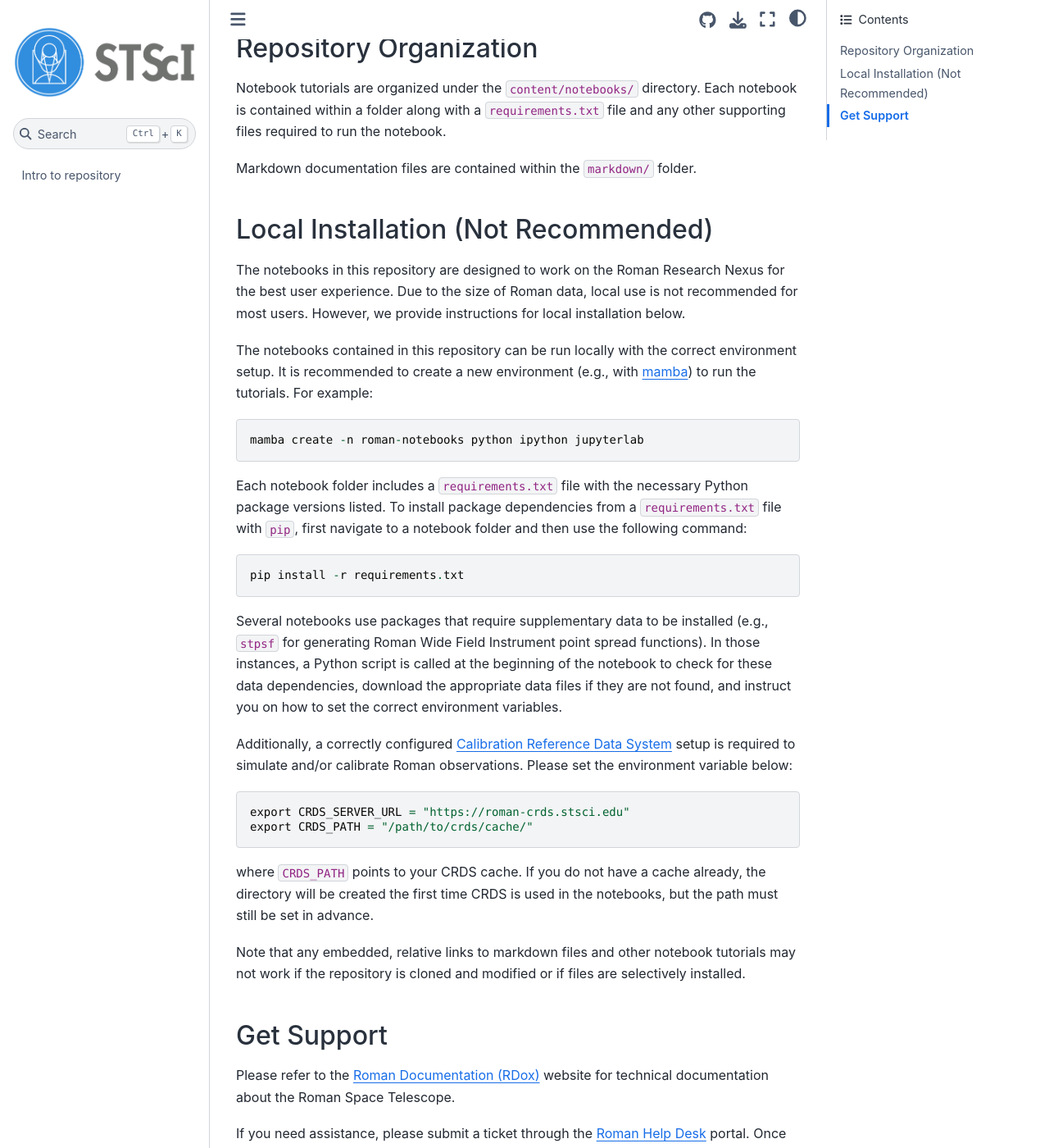
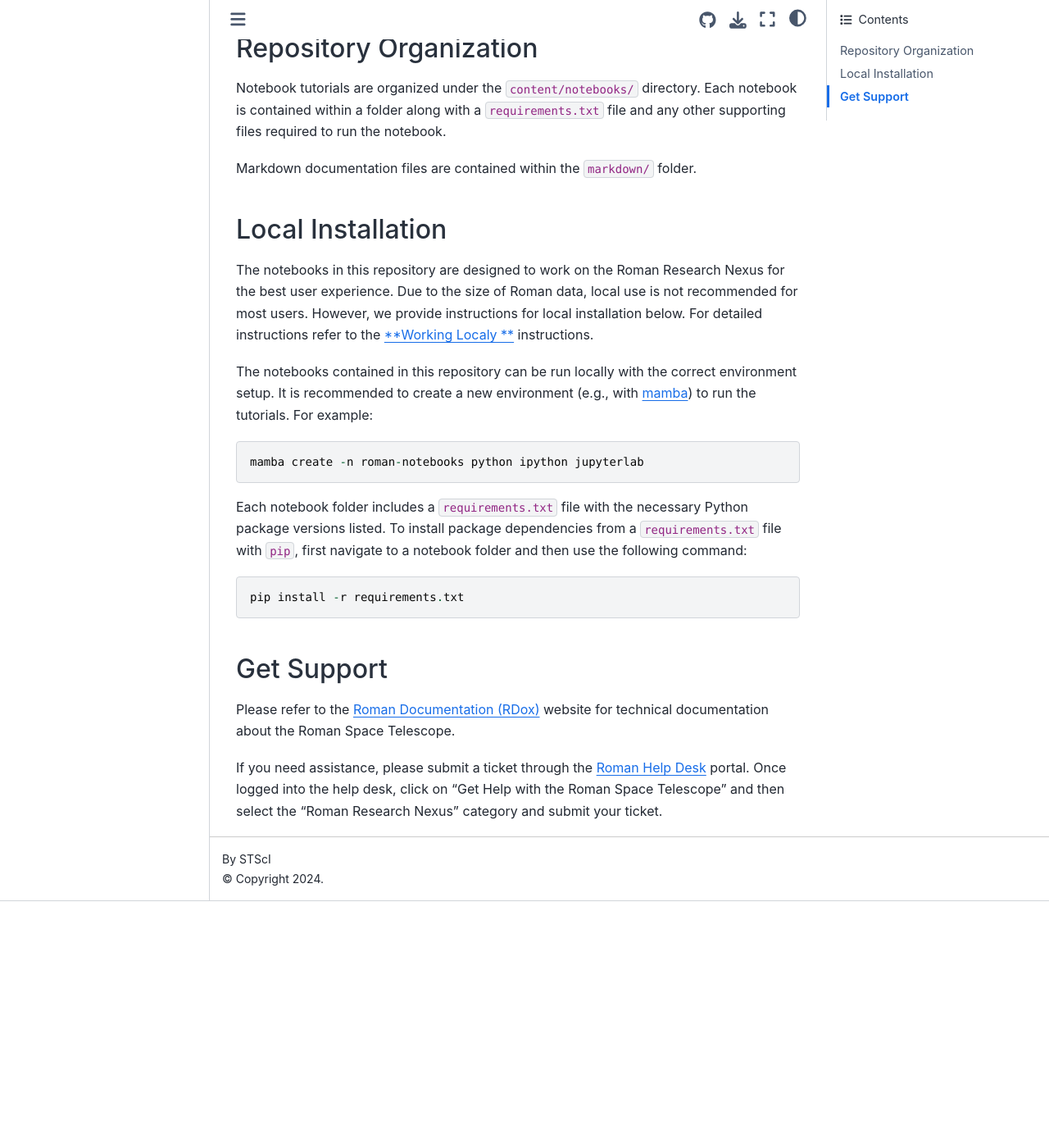
Before and after one commit to spacetelescope/roman_notebooks, a Jupyter Book: the page built from README.md, in a window 1280 px wide and 1400 px high, scrolled down 519 px. Shown: the whole window at 82% size. Built offline with Jupyter Book 1.0.4 settings and Sphinx 7.4.7 and the Sphinx Book theme 1.1.4, drawn with Linux system fonts in a browser that asks for light colours; pages that are not in the unit, such as notebooks, are missing from menus; after the commit the page ends 1618 px from its top, so only the background shows below that.

Commit message:
Added local run information

````diff
--- a/README.md
+++ b/README.md
@@ -10,9 +10,9 @@
 
 Markdown documentation files are contained within the `markdown/` folder.
 
-## Local Installation (Not Recommended)
+## Local Installation
 
-The notebooks in this repository are designed to work on the Roman Research Nexus for the best user experience. Due to the size of Roman data, local use is not recommended for most users. However, we provide instructions for local installation below.
+The notebooks in this repository are designed to work on the Roman Research Nexus for the best user experience. Due to the size of Roman data, local use is not recommended for most users. However, we provide instructions for local installation below. For detailed instructions refer to the [**Working Localy **](markdown/local-run.md) instructions.
 
 The notebooks contained in this repository can be run locally with the correct environment setup. It is recommended to create a new environment (e.g., with [mamba](https://mamba.readthedocs.io/en/latest/index.html)) to run the tutorials. For example:
 ```
@@ -24,16 +24,8 @@
 pip install -r requirements.txt
 ```
 
-Several notebooks use packages that require supplementary data to be installed (e.g., `stpsf` for generating Roman Wide Field Instrument point spread functions). In those instances, a Python script is called at the beginning of the notebook to check for these data dependencies, download the appropriate data files if they are not found, and instruct you on how to set the correct environment variables.
 
-Additionally, a correctly configured [Calibration Reference Data System](https://roman-crds.stsci.edu/static/users_guide/index.html) setup is required to simulate and/or calibrate Roman observations. Please set the environment variable below:
-```
-export CRDS_SERVER_URL = "https://roman-crds.stsci.edu"
-export CRDS_PATH = "/path/to/crds/cache/"
-```
-where `CRDS_PATH` points to your CRDS cache. If you do not have a cache already, the directory will be created the first time CRDS is used in the notebooks, but the path must still be set in advance.
 
-Note that any embedded, relative links to markdown files and other notebook tutorials may not work if the repository is cloned and modified or if files are selectively installed.
 
 ## Get Support
 
````
Also changed, not shown: content/intro.md (+2 -0 lines), markdown/local-run.md (added, +82 -0 lines), images/icons/roman_downloads.svg (added).
